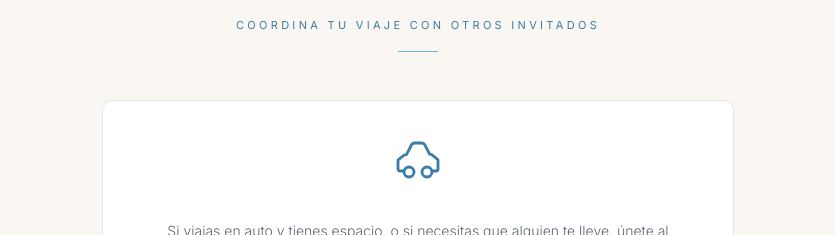
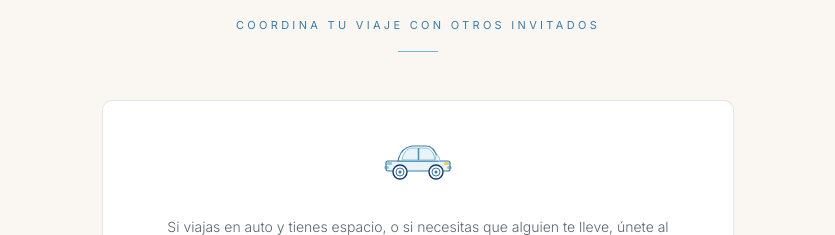
Before and after one commit to j-torrealba/matrimonio, a plain HTML site: page index.html in a window 1280 px wide. Shown: the part 11020-11255 px from the top of the page, without its empty margins (222-1057 px from the left). Drawn offline with nearby package versions, Linux system fonts and the light colour scheme.

Commit message:
Mejora ícono auto: SVG detallado con carrocería, ventanas y ruedas

```diff
--- a/index.html
+++ b/index.html
@@ -1175,10 +1175,34 @@
   <div class="divider-small"></div>
   <div class="viaje-card">
     <div class="viaje-icono">
-      <svg xmlns="http://www.w3.org/2000/svg" width="48" height="48" viewBox="0 0 24 24" fill="none" stroke="var(--azul-medio)" stroke-width="1.4" stroke-linecap="round" stroke-linejoin="round">
-        <path d="M5 17H3a1 1 0 0 1-1-1v-4a1 1 0 0 1 .37-.78l2.63-2.1A2 2 0 0 1 6.24 8.8L8.5 4.5A2 2 0 0 1 10.28 3h3.44a2 2 0 0 1 1.78 1.09l2.26 4.52a2 2 0 0 1 1.24.32l2.63 2.1A1 1 0 0 1 22 12v4a1 1 0 0 1-1 1h-2"/>
-        <circle cx="7.5" cy="17.5" r="2.5"/>
-        <circle cx="16.5" cy="17.5" r="2.5"/>
+      <svg xmlns="http://www.w3.org/2000/svg" width="72" height="44" viewBox="0 0 72 44" fill="none">
+        <!-- Carrocería inferior -->
+        <rect x="4" y="24" width="64" height="10" rx="2" fill="var(--azul-muy-claro)" stroke="var(--azul-medio)" stroke-width="1.2"/>
+        <!-- Cabina -->
+        <path d="M16 24 C18 14, 24 10, 30 9 L44 9 C50 9, 54 13, 56 24 Z" fill="var(--blanco)" stroke="var(--azul-medio)" stroke-width="1.2" stroke-linejoin="round"/>
+        <!-- Ventana izquierda -->
+        <path d="M20 23 C21 16, 25 12, 29 11 L36 11 L36 23 Z" fill="var(--azul-muy-claro)" stroke="var(--celeste)" stroke-width="0.8"/>
+        <!-- Ventana derecha -->
+        <path d="M37 11 L44 11 C49 12, 52 16, 53 23 L37 23 Z" fill="var(--azul-muy-claro)" stroke="var(--celeste)" stroke-width="0.8"/>
+        <!-- Separador ventanas -->
+        <line x1="36.5" y1="11" x2="36.5" y2="23" stroke="var(--azul-medio)" stroke-width="0.8"/>
+        <!-- Parabrisas delantero -->
+        <path d="M53 23 C54 17, 56 15, 58 24" fill="var(--azul-muy-claro)" stroke="var(--celeste)" stroke-width="0.8"/>
+        <!-- Bumpers -->
+        <rect x="2" y="29" width="5" height="3" rx="1.5" fill="var(--azul-medio)" opacity="0.4"/>
+        <rect x="65" y="29" width="5" height="3" rx="1.5" fill="var(--azul-medio)" opacity="0.4"/>
+        <!-- Rueda trasera -->
+        <circle cx="18" cy="35" r="7" fill="var(--crema)" stroke="var(--azul-profundo)" stroke-width="1.4"/>
+        <circle cx="18" cy="35" r="4" fill="none" stroke="var(--azul-medio)" stroke-width="1"/>
+        <circle cx="18" cy="35" r="1.5" fill="var(--azul-medio)"/>
+        <!-- Rueda delantera -->
+        <circle cx="54" cy="35" r="7" fill="var(--crema)" stroke="var(--azul-profundo)" stroke-width="1.4"/>
+        <circle cx="54" cy="35" r="4" fill="none" stroke="var(--azul-medio)" stroke-width="1"/>
+        <circle cx="54" cy="35" r="1.5" fill="var(--azul-medio)"/>
+        <!-- Faro trasero -->
+        <rect x="5" y="25" width="5" height="3" rx="1" fill="var(--celeste)" opacity="0.7"/>
+        <!-- Faro delantero -->
+        <rect x="62" y="25" width="5" height="3" rx="1" fill="#f0c040" opacity="0.8"/>
       </svg>
     </div>
     <p>
```
